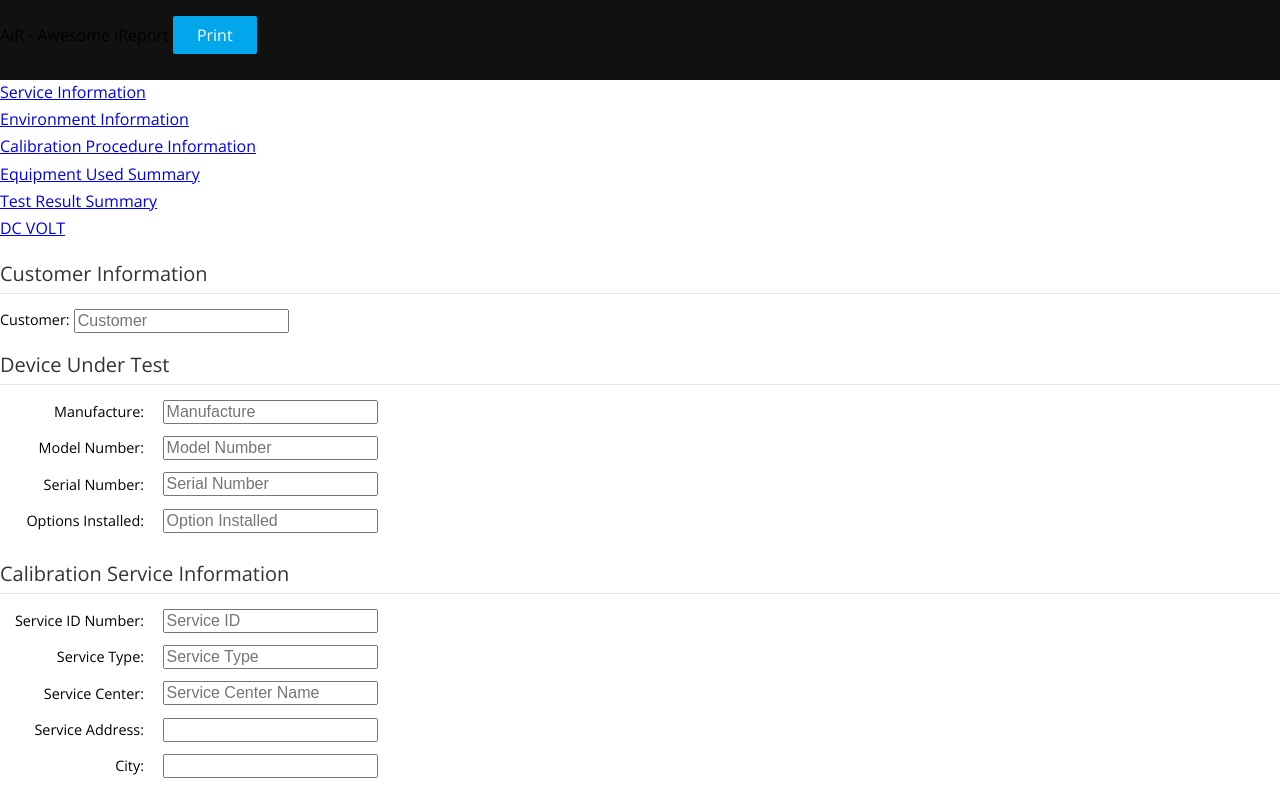
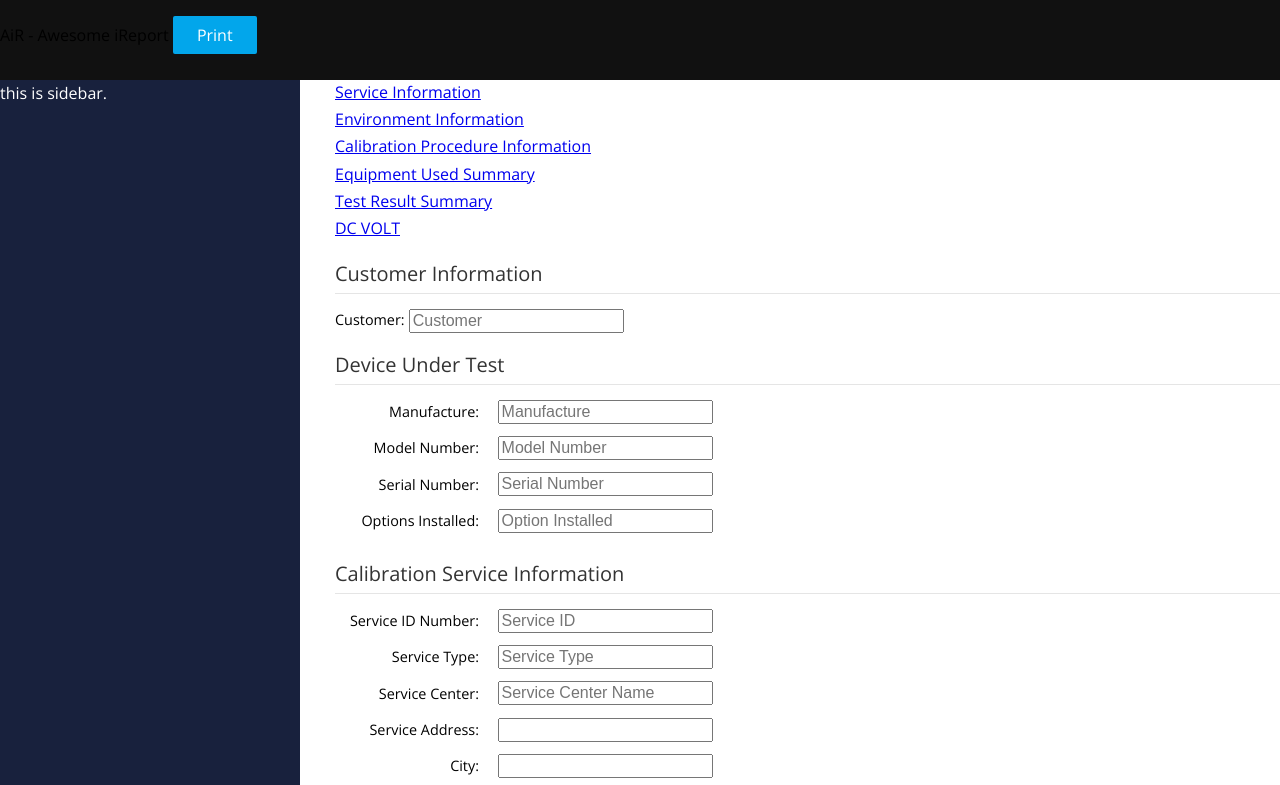
Before and after one commit to wwbbx/AiR, a plain HTML site: page site/TestCardDemo.html in a window 1280 px wide. Shown: the top 785 px of the page. Drawn offline with nearby package versions, Linux system fonts and the light colour scheme; a web font is replaced by a local one.

Commit message:
added sidebar
updated css and html to show sidebar.
It will be the page map to contain many links.

```diff
--- a/site/TestCardDemo.html
+++ b/site/TestCardDemo.html
@@ -17,6 +17,14 @@
 			<a class="pure-button primary-button" href="#">Print</a>
 		</div>
 
+		<div class="pure-g-r" id="layout">
+			<div class="pure-u">
+				<div class="sidebar">
+					this is sidebar.
+				</div>
+			</div>
+
+			<div class="pure-u-1">
 				<div class="content">
 					<!--Quick Links-->
 					<form class="pure-form">
@@ -248,6 +256,8 @@
 						</fieldset>
 					</form>
 				</div>
+			</div>
+		</div>
 
 		<div class="footer">
 			<p>Copyright &#174 Nixin Technologies
--- a/site/marketing.css
+++ b/site/marketing.css
@@ -11,6 +11,25 @@
         font-family: 'Open Sans','Segoe UI',Calibri;
         margin:0 auto;
         line-height: 1.7em;
+    }
+
+    /* LAYOUT CSS */
+    #layout {
+        padding-left: 25%; /* "left col (nav + list)" width */
+        position: relative;
+    }
+
+    .sidebar {
+        position: fixed;
+        top: 0;
+        bottom: 0;
+        width: 300px;
+        margin-left: -25%;
+        background: rgb(24, 33, 61);
+        color: #fff;
+
+        /*this is for sticky header*/
+        padding-top: 80px;
     }
 
     .l-box {
@@ -64,6 +83,10 @@
         font-size: 150%;
     }
 
+    .content{
+        padding-left: 15px;
+    }
+
     .content .content-subhead {
         color: #999;
         padding-bottom: 0.3em;
```
Lines whose indentation alone changed are shown as unchanged.
